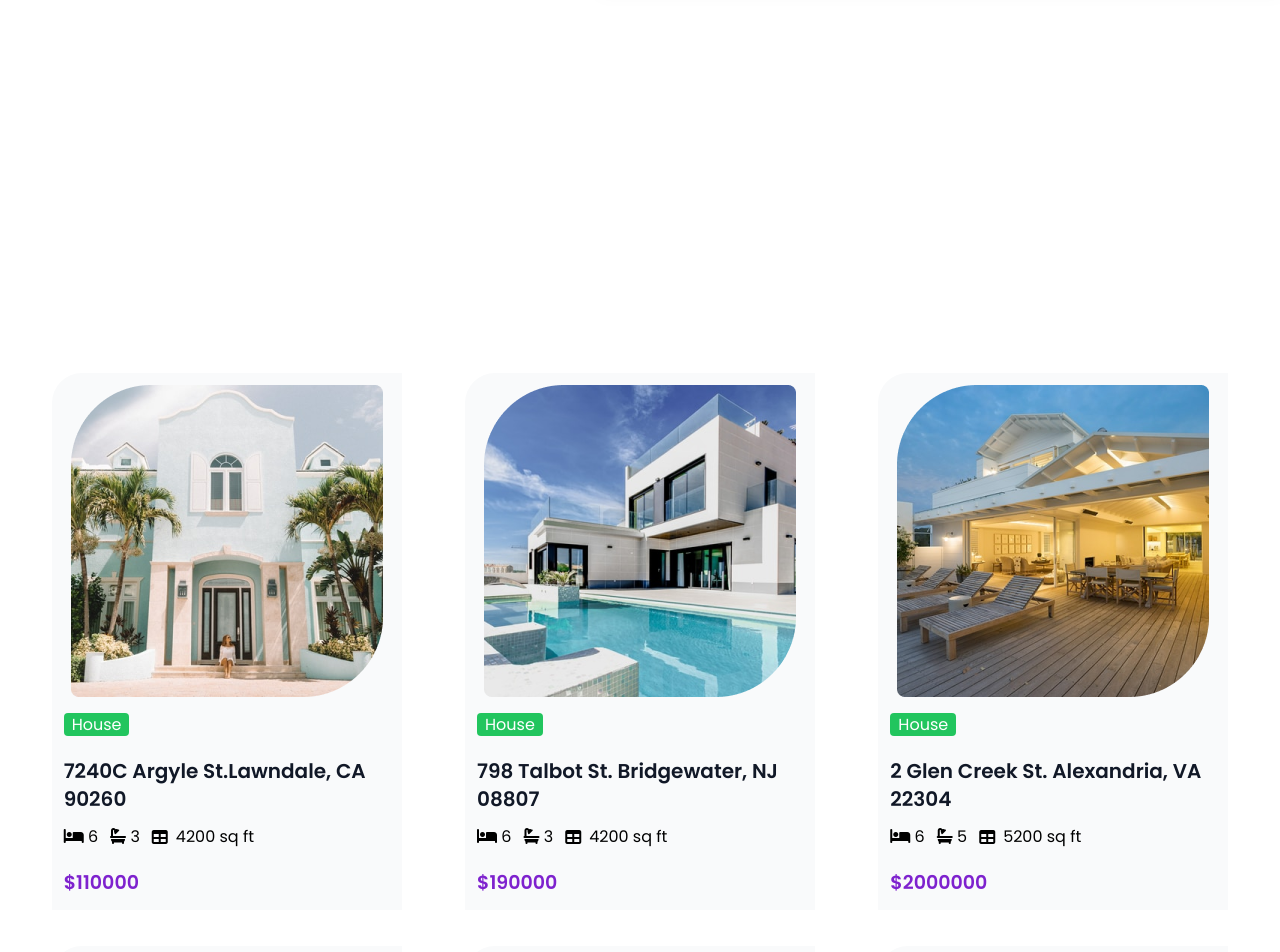
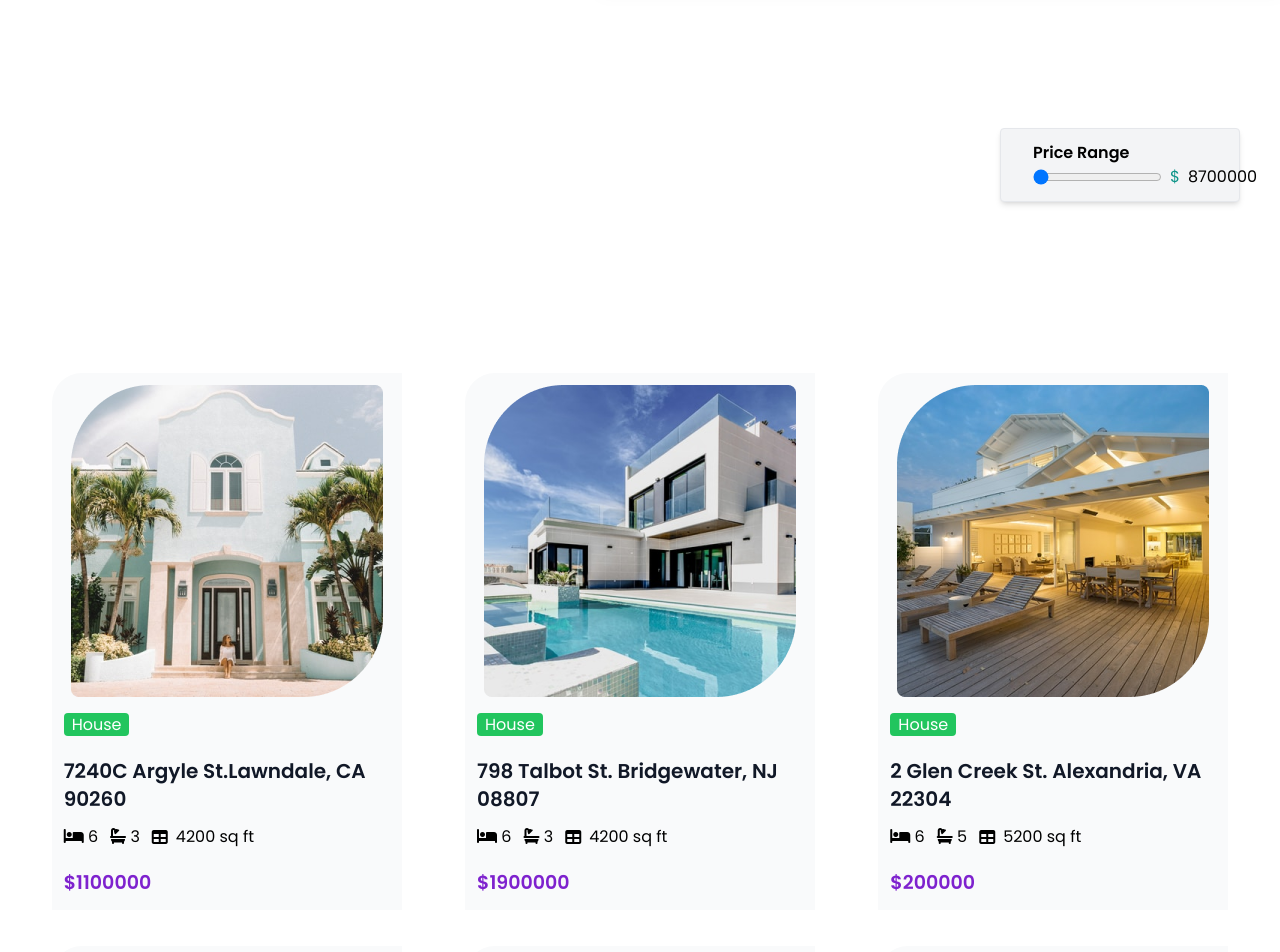
Before and after one commit to MrGrootx/real-estate, a website built with Vite: page index.html in a window 1280 px wide. Shown: the part 860-1812 px from the top of the page. Built offline with nearby package versions, Linux system fonts and the light colour scheme.

Commit message:
add: price filter

```diff
--- a/index.html
+++ b/index.html
@@ -65,6 +65,18 @@
               class="w-auto rounded drop-shadow-lg"
               alt="mainhomeimg"
             />
+          </div>
+        </div>
+        <!-- Price Range-->
+        <div class=" h-[250px] w-full mt-14 px-10">
+          <div class="items-center flex justify-end my-auto h-full">
+            <div class="border bg-gray-100 rounded p-3 px-8 shadow-md w-1/5">
+              <h2 class="font-semibold">Price Range</h2>
+              <div class="flex gap-2">
+                <input type="range" id="txtSearch" class="items-center" /><div class="text-teal-600">$</div>
+              <span id="priceValue">$</i></span>
+              </div>
+            </div>
           </div>
         </div>
       </main>
--- a/public/js/data.json
+++ b/public/js/data.json
@@ -5,7 +5,7 @@
     "bedroom": 6,
     "bathroom": 3,
     "squarefeet": 4200,
-    "price": 110000,
+    "price": 1100000,
     "img": "./img/houses/house1.png"
   },
   {
@@ -14,7 +14,7 @@
     "bedroom": 6,
     "bathroom": 3,
     "squarefeet": 4200,
-    "price": 190000,
+    "price": 1900000,
     "img": "./img/houses/house2.png"
   },
   {
@@ -23,7 +23,7 @@
     "bedroom": 6,
     "bathroom": 5,
     "squarefeet": 5200,
-    "price": 2000000,
+    "price": 200000,
     "img": "./img/houses/house3.png"
   },
   {
@@ -32,7 +32,7 @@
     "bedroom": 6,
     "bathroom": 4,
     "squarefeet": 5200,
-    "price": 5500000,
+    "price": 550000,
     "img": "./img/houses/house4.png"
   },
   {
@@ -50,7 +50,7 @@
     "bedroom": 8,
     "bathroom": 4,
     "squarefeet": 8200,
-    "price": 77000000,
+    "price": 7700000,
     "img": "./img/houses/house6.png"
   },
   {
@@ -95,7 +95,7 @@
     "bedroom": 3,
     "bathroom": 2,
     "squarefeet": 2200,
-    "price": 300000,
+    "price": 120000,
     "img": "./img/houses/house11.png"
   },
   {
@@ -113,7 +113,7 @@
     "bedroom": 8,
     "bathroom": 4,
     "squarefeet": 8200,
-    "price": 6700000,
+    "price": 6750000,
     "img": "./img/houses/house12.png"
   }
 ]
--- a/public/js/main.js
+++ b/public/js/main.js
@@ -4,11 +4,9 @@ document.addEventListener("DOMContentLoaded", loadFullFunctions);
 function loadFullFunctions(e) {
   const housesdiv = document.querySelector("#housesdiv");
 
-  house.forEach((el) => {
-
-    console.log(el.img);
-
-
+  function AllHouses(products) {
+    housesdiv.innerHTML = "";
+    products.forEach((el) => {
       housesdiv.innerHTML += `<div class="w-[350px] mx-auto mt-9">
      <div
        class="rounded-tl-[30px] bg-gray-50 p-3 hover:shadow-lg cursor-pointer"
@@ -49,6 +47,9 @@ function loadFullFunctions(e) {
    </div>
    `;
     });
+  }
+
+  AllHouses(house);
 
   const Aboutsection = document.querySelector("#Aboutsection");
   const aboutBtn = document.querySelector("#aboutBtn");
@@ -63,4 +64,27 @@ function loadFullFunctions(e) {
     Aboutsection.classList.add("hidden");
     location.href = "./index.html";
   });
+
+  const pricerange = document.querySelector("#txtSearch");
+  const priceValue = document.querySelector("#priceValue");
+  console.log(priceValue);
+  function priceFilter() {
+    const priceList = house.map((items) => items.price);
+    const MinPrice = Math.min(...priceList); //  converting string to number
+    const MaxPrice = Math.max(...priceList);
+
+    pricerange.min = MinPrice;
+    pricerange.max = MaxPrice;
+    priceValue.textContent = MaxPrice;
+    pricerange.addEventListener("input", (e) => {
+      const filteredProducts = house.filter(
+        (houseAmt) => +houseAmt.price <= +e.target.value
+      );
+      // console.log(filteredProducts);
+      priceValue.textContent = e.target.value
+      AllHouses(filteredProducts);
+    });
   }
+
+  priceFilter();
+}
```
Lines whose indentation alone changed are shown as unchanged.
